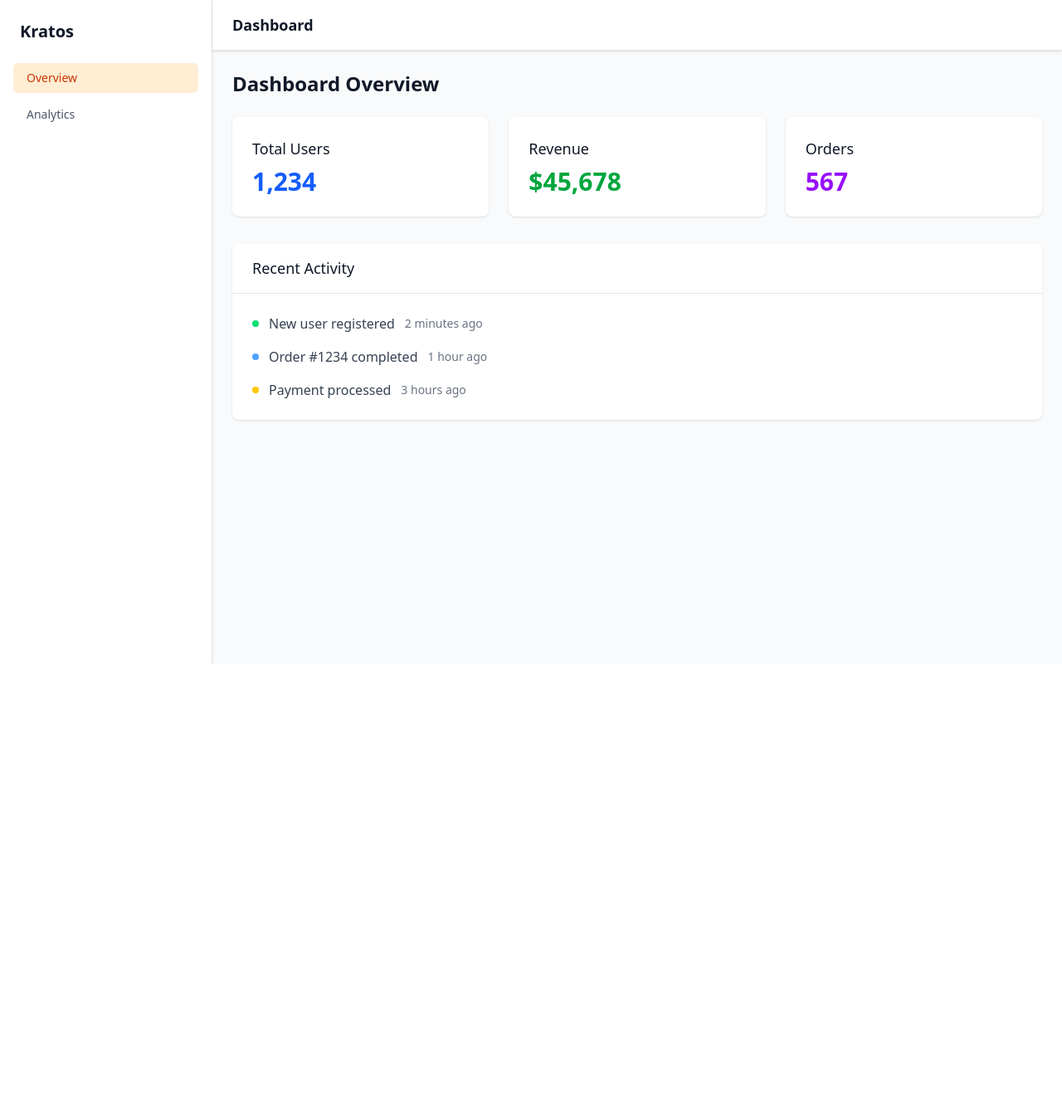
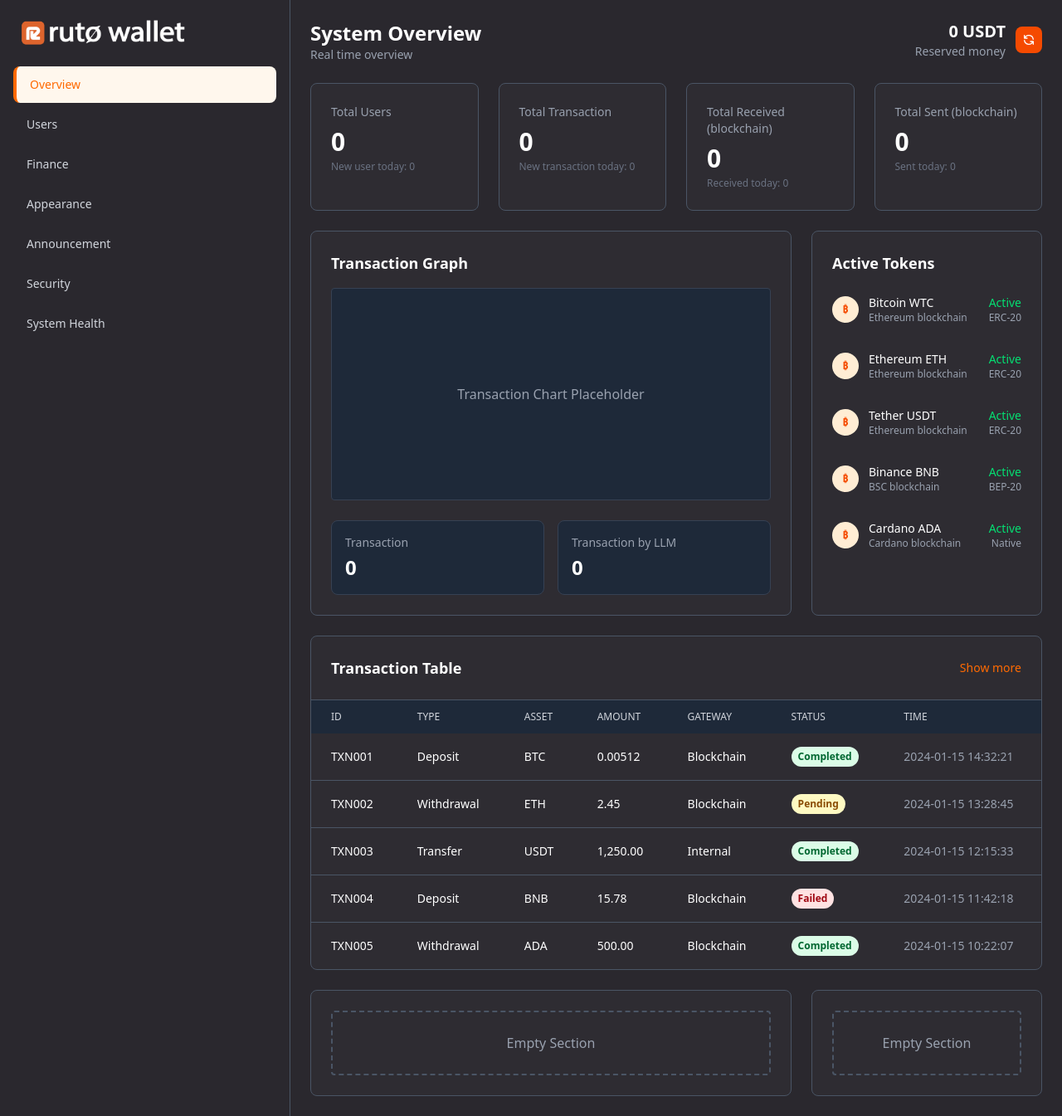
Before and after one commit to RutoAI/kratos, a React (Vite) app: page /dashboard in a window 1280 px wide. Shown: the whole page at 83% size. Before the commit the page ends 800 px from the top, so only its background shows below. Built offline with nearby package versions, Linux system fonts and the light colour scheme.

Commit message:
feat: completed website design

```diff
--- a/index.html
+++ b/index.html
@@ -4,7 +4,12 @@
     <meta charset="UTF-8" />
     <link rel="icon" type="image/svg+xml" href="/vite.svg" />
     <meta name="viewport" content="width=device-width, initial-scale=1.0" />
-    <title>kratos</title>
+    <title>Ruto Wallet</title>
+    <style>
+      body{
+        background-color: #2A282E;
+      }
+    </style>
   </head>
   <body>
     <div id="root"></div>
--- a/src/layouts/DashboardLayout.jsx
+++ b/src/layouts/DashboardLayout.jsx
@@ -5,26 +5,35 @@ const DashboardLayout = () => {
 
   const navigation = [
     { name: 'Overview', href: '/dashboard', current: location.pathname === '/dashboard' },
-    { name: 'Analytics', href: '/dashboard/analytics', current: location.pathname === '/dashboard/analytics' },
+    { name: 'Users', href: '/dashboard/users', current: location.pathname === '/dashboard/users' },
+    { name: 'Finance', href: '/dashboard/finance', current: location.pathname === '/dashboard/finance' },
+    { name: 'Appearance', href: '/dashboard/appearance', current: location.pathname === '/dashboard/appearance' },
+    { name: 'Announcement', href: '/dashboard/announcement', current: location.pathname === '/dashboard/announcement' },
+    { name: 'Security', href: '/dashboard/security', current: location.pathname === '/dashboard/security' },
+    { name: 'System Health', href: '/dashboard/system-health', current: location.pathname === '/dashboard/system-health' },
   ]
 
   return (
-    <div className="min-h-screen bg-gray-50 flex">
+    <div className="min-h-screen flex" style={{ backgroundColor: '#2A282E' }}>
       {/* Sidebar */}
-      <div className="w-64 bg-white shadow-sm border-r border-gray-200">
+      <div className="w-[350px] border-r border-gray-600" style={{ backgroundColor: 'transparent' }}>
         <div className="p-6">
-          <h1 className="text-xl font-semibold text-gray-900">Kratos</h1>
+          <img
+            src="/images/ruto-long.png"
+            alt="Ruto Logo"
+            className="h-8"
+          />
         </div>
 
-        <nav className="px-4 space-y-2">
+        <nav className="px-4 space-y-1">
           {navigation.map((item) => (
             <Link
               key={item.name}
               to={item.href}
-              className={`flex items-center px-4 py-2 text-sm font-medium rounded-md transition-colors ${
+              className={`flex items-center px-4 py-3 text-sm font-medium rounded-lg transition-colors ${
                 item.current
-                  ? 'bg-orange-100 text-orange-700'
-                  : 'text-gray-600 hover:bg-gray-100 hover:text-gray-900'
+                  ? 'text-orange-500 bg-orange-50 bg-opacity-10 border-l-4 border-orange-500'
+                  : 'text-gray-300 hover:text-orange-400 hover:bg-gray-700 hover:bg-opacity-30'
               }`}
             >
               {item.name}
@@ -34,14 +43,8 @@ const DashboardLayout = () => {
       </div>
 
       {/* Main content */}
-      <div className="flex-1 flex flex-col">
-        <header className="bg-white shadow-sm border-b border-gray-200">
-          <div className="px-6 py-4">
-            <h2 className="text-lg font-semibold text-gray-900">Dashboard</h2>
-          </div>
-        </header>
-
-        <main className="flex-1 p-6">
+      <div className="flex-1">
+        <main className="p-6">
           <Outlet />
         </main>
       </div>
--- a/src/pages/dashboard/Overview.jsx
+++ b/src/pages/dashboard/Overview.jsx
@@ -1,46 +1,209 @@
 const Overview = () => {
   return (
+    <div className="space-y-6">
+      {/* Header Section */}
+      <div className="flex justify-between items-start">
         <div>
-      <h1 className="text-2xl font-bold text-gray-900 mb-6">Dashboard Overview</h1>
-
-      <div className="grid grid-cols-1 md:grid-cols-3 gap-6">
-        <div className="bg-white p-6 rounded-lg shadow">
-          <h3 className="text-lg font-medium text-gray-900 mb-2">Total Users</h3>
-          <p className="text-3xl font-bold text-blue-600">1,234</p>
+          <h1 className="text-2xl font-bold text-white">System Overview</h1>
+          <p className="text-gray-400 text-sm">Real time overview</p>
         </div>
-
-        <div className="bg-white p-6 rounded-lg shadow">
-          <h3 className="text-lg font-medium text-gray-900 mb-2">Revenue</h3>
-          <p className="text-3xl font-bold text-green-600">$45,678</p>
+        <div className="flex items-center space-x-3">
+          <div className="text-right">
+            <p className="text-xl font-semibold text-white">0 USDT</p>
+            <p className="text-gray-400 text-sm">Reserved money</p>
           </div>
-
-        <div className="bg-white p-6 rounded-lg shadow">
-          <h3 className="text-lg font-medium text-gray-900 mb-2">Orders</h3>
-          <p className="text-3xl font-bold text-purple-600">567</p>
+          <button className="p-2 bg-orange-600 text-white rounded-lg hover:bg-orange-700 transition-colors">
+            <svg className="w-4 h-4" fill="none" stroke="currentColor" viewBox="0 0 24 24">
+              <path strokeLinecap="round" strokeLinejoin="round" strokeWidth={2} d="M4 4v5h.582m15.356 2A8.001 8.001 0 004.582 9m0 0H9m11 11v-5h-.581m0 0a8.003 8.003 0 01-15.357-2m15.357 2H15" />
+            </svg>
+          </button>
         </div>
       </div>
 
-      <div className="mt-8 bg-white rounded-lg shadow">
-        <div className="px-6 py-4 border-b border-gray-200">
-          <h3 className="text-lg font-medium text-gray-900">Recent Activity</h3>
+      {/* 4 Grid Data Cards */}
+      <div className="grid grid-cols-1 md:grid-cols-2 lg:grid-cols-4 gap-6">
+        <div className="p-6 rounded-lg border border-gray-600 hover:border-gray-500 transition-colors" style={{ backgroundColor: 'rgba(255, 255, 255, 0.02)' }}>
+          <h3 className="text-sm text-gray-400 mb-2">Total Users</h3>
+          <p className="text-3xl font-bold text-white mb-1">0</p>
+          <p className="text-xs text-gray-500">New user today: 0</p>
         </div>
+
+        <div className="p-6 rounded-lg border border-gray-600 hover:border-gray-500 transition-colors" style={{ backgroundColor: 'rgba(255, 255, 255, 0.02)' }}>
+          <h3 className="text-sm text-gray-400 mb-2">Total Transaction</h3>
+          <p className="text-3xl font-bold text-white mb-1">0</p>
+          <p className="text-xs text-gray-500">New transaction today: 0</p>
+        </div>
+
+        <div className="p-6 rounded-lg border border-gray-600 hover:border-gray-500 transition-colors" style={{ backgroundColor: 'rgba(255, 255, 255, 0.02)' }}>
+          <h3 className="text-sm text-gray-400 mb-2">Total Received (blockchain)</h3>
+          <p className="text-3xl font-bold text-white mb-1">0</p>
+          <p className="text-xs text-gray-500">Received today: 0</p>
+        </div>
+
+        <div className="p-6 rounded-lg border border-gray-600 hover:border-gray-500 transition-colors" style={{ backgroundColor: 'rgba(255, 255, 255, 0.02)' }}>
+          <h3 className="text-sm text-gray-400 mb-2">Total Sent (blockchain)</h3>
+          <p className="text-3xl font-bold text-white mb-1">0</p>
+          <p className="text-xs text-gray-500">Sent today: 0</p>
+        </div>
+      </div>
+
+      {/* 8+4 Grid Layout */}
+      <div className="grid grid-cols-12 gap-6">
+        {/* Transaction Graph - 8 columns */}
+        <div className="col-span-8 rounded-lg border border-gray-600" style={{ backgroundColor: 'rgba(255, 255, 255, 0.02)' }}>
           <div className="p-6">
+            <h3 className="text-lg font-semibold text-white mb-4">Transaction Graph</h3>
+            <div className="h-64 bg-gray-800 rounded border border-gray-700 flex items-center justify-center">
+              <span className="text-gray-400">Transaction Chart Placeholder</span>
+            </div>
+          </div>
+
+          {/* Bottom 2 cards in 4+4 layout */}
+          <div className="grid grid-cols-2 gap-4 p-6 pt-0">
+            <div className="bg-gray-800 p-4 rounded-lg border border-gray-700">
+              <h4 className="text-sm text-gray-400 mb-1">Transaction</h4>
+              <p className="text-2xl font-bold text-white">0</p>
+            </div>
+            <div className="bg-gray-800 p-4 rounded-lg border border-gray-700">
+              <h4 className="text-sm text-gray-400 mb-1">Transaction by LLM</h4>
+              <p className="text-2xl font-bold text-white">0</p>
+            </div>
+          </div>
+        </div>
+
+        {/* Active Tokens - 4 columns */}
+        <div className="col-span-4 rounded-lg border border-gray-600 p-6" style={{ backgroundColor: 'rgba(255, 255, 255, 0.02)' }}>
+          <h3 className="text-lg font-semibold text-white mb-4">Active Tokens</h3>
           <div className="space-y-4">
+            {[
+              { name: 'Bitcoin WTC', network: 'Ethereum blockchain', status: 'Active', type: 'ERC-20' },
+              { name: 'Ethereum ETH', network: 'Ethereum blockchain', status: 'Active', type: 'ERC-20' },
+              { name: 'Tether USDT', network: 'Ethereum blockchain', status: 'Active', type: 'ERC-20' },
+              { name: 'Binance BNB', network: 'BSC blockchain', status: 'Active', type: 'BEP-20' },
+              { name: 'Cardano ADA', network: 'Cardano blockchain', status: 'Active', type: 'Native' },
+            ].map((token, index) => (
+              <div key={index} className="flex justify-between items-center py-2">
                 <div className="flex items-center space-x-3">
-              <div className="w-2 h-2 bg-green-400 rounded-full"></div>
-              <span className="text-gray-700">New user registered</span>
-              <span className="text-gray-500 text-sm">2 minutes ago</span>
+                  <div className="w-8 h-8 bg-orange-100 rounded-full flex items-center justify-center">
+                    <span className="text-orange-600 font-bold text-xs">₿</span>
                   </div>
-            <div className="flex items-center space-x-3">
-              <div className="w-2 h-2 bg-blue-400 rounded-full"></div>
-              <span className="text-gray-700">Order #1234 completed</span>
-              <span className="text-gray-500 text-sm">1 hour ago</span>
+                  <div>
+                    <p className="text-sm font-medium text-white">{token.name}</p>
+                    <p className="text-xs text-gray-400">{token.network}</p>
                   </div>
-            <div className="flex items-center space-x-3">
-              <div className="w-2 h-2 bg-yellow-400 rounded-full"></div>
-              <span className="text-gray-700">Payment processed</span>
-              <span className="text-gray-500 text-sm">3 hours ago</span>
                 </div>
+                <div className="text-right">
+                  <p className="text-sm font-medium text-green-400">{token.status}</p>
+                  <p className="text-xs text-gray-400">{token.type}</p>
+                </div>
+              </div>
+            ))}
+          </div>
+        </div>
+      </div>
+
+      {/* Transaction Table */}
+      <div className="rounded-lg border border-gray-600" style={{ backgroundColor: 'rgba(255, 255, 255, 0.02)' }}>
+        <div className="flex justify-between items-center p-6 border-b border-gray-600">
+          <h3 className="text-lg font-semibold text-white">Transaction Table</h3>
+          <button className="text-orange-500 hover:text-orange-400 text-sm font-medium">
+            Show more
+          </button>
+        </div>
+        <div className="overflow-x-auto">
+          <table className="w-full">
+            <thead className="bg-gray-800">
+              <tr>
+                <th className="px-6 py-3 text-left text-xs font-medium text-gray-300 uppercase">ID</th>
+                <th className="px-6 py-3 text-left text-xs font-medium text-gray-300 uppercase">Type</th>
+                <th className="px-6 py-3 text-left text-xs font-medium text-gray-300 uppercase">Asset</th>
+                <th className="px-6 py-3 text-left text-xs font-medium text-gray-300 uppercase">Amount</th>
+                <th className="px-6 py-3 text-left text-xs font-medium text-gray-300 uppercase">Gateway</th>
+                <th className="px-6 py-3 text-left text-xs font-medium text-gray-300 uppercase">Status</th>
+                <th className="px-6 py-3 text-left text-xs font-medium text-gray-300 uppercase">Time</th>
+              </tr>
+            </thead>
+            <tbody className="divide-y divide-gray-600">
+              {[
+                {
+                  id: 'TXN001',
+                  type: 'Deposit',
+                  asset: 'BTC',
+                  amount: '0.00512',
+                  gateway: 'Blockchain',
+                  status: 'Completed',
+                  time: '2024-01-15 14:32:21'
+                },
+                {
+                  id: 'TXN002',
+                  type: 'Withdrawal',
+                  asset: 'ETH',
+                  amount: '2.45',
+                  gateway: 'Blockchain',
+                  status: 'Pending',
+                  time: '2024-01-15 13:28:45'
+                },
+                {
+                  id: 'TXN003',
+                  type: 'Transfer',
+                  asset: 'USDT',
+                  amount: '1,250.00',
+                  gateway: 'Internal',
+                  status: 'Completed',
+                  time: '2024-01-15 12:15:33'
+                },
+                {
+                  id: 'TXN004',
+                  type: 'Deposit',
+                  asset: 'BNB',
+                  amount: '15.78',
+                  gateway: 'Blockchain',
+                  status: 'Failed',
+                  time: '2024-01-15 11:42:18'
+                },
+                {
+                  id: 'TXN005',
+                  type: 'Withdrawal',
+                  asset: 'ADA',
+                  amount: '500.00',
+                  gateway: 'Blockchain',
+                  status: 'Completed',
+                  time: '2024-01-15 10:22:07'
+                }
+              ].map((transaction, index) => (
+                <tr key={index} className="hover:bg-gray-800">
+                  <td className="px-6 py-4 text-sm text-white">{transaction.id}</td>
+                  <td className="px-6 py-4 text-sm text-white">{transaction.type}</td>
+                  <td className="px-6 py-4 text-sm font-medium text-white">{transaction.asset}</td>
+                  <td className="px-6 py-4 text-sm text-white">{transaction.amount}</td>
+                  <td className="px-6 py-4 text-sm text-white">{transaction.gateway}</td>
+                  <td className="px-6 py-4 text-sm">
+                    <span className={`inline-flex px-2 py-1 text-xs font-semibold rounded-full ${
+                      transaction.status === 'Completed' ? 'bg-green-100 text-green-800' :
+                      transaction.status === 'Pending' ? 'bg-yellow-100 text-yellow-800' :
+                      'bg-red-100 text-red-800'
+                    }`}>
+                      {transaction.status}
+                    </span>
+                  </td>
+                  <td className="px-6 py-4 text-sm text-gray-400">{transaction.time}</td>
+                </tr>
+              ))}
+            </tbody>
+          </table>
+        </div>
+      </div>
+
+      {/* Final Empty 8+4 Grid Layout */}
+      <div className="grid grid-cols-12 gap-6">
+        <div className="col-span-8 rounded-lg border border-gray-600 p-6 h-32" style={{ backgroundColor: 'rgba(255, 255, 255, 0.02)' }}>
+          <div className="h-full rounded border-2 border-dashed border-gray-600 flex items-center justify-center">
+            <span className="text-gray-400">Empty Section</span>
+          </div>
+        </div>
+        <div className="col-span-4 rounded-lg border border-gray-600 p-6 h-32" style={{ backgroundColor: 'rgba(255, 255, 255, 0.02)' }}>
+          <div className="h-full rounded border-2 border-dashed border-gray-600 flex items-center justify-center">
+            <span className="text-gray-400">Empty Section</span>
           </div>
         </div>
       </div>
--- a/src/routes/index.jsx
+++ b/src/routes/index.jsx
@@ -2,7 +2,6 @@ import { Routes, Route, Navigate } from 'react-router-dom'
 import AuthLayout from '../layouts/AuthLayout'
 import DashboardLayout from '../layouts/DashboardLayout'
 import Login from '../pages/auth/Login'
-import Signup from '../pages/auth/Signup'
 import Overview from '../pages/dashboard/Overview'
 
 const AppRoutes = () => {
@@ -15,11 +14,6 @@ const AppRoutes = () => {
         </AuthLayout>
       } />
 
-      <Route path="/signup" element={
-        <AuthLayout>
-          <Signup />
-        </AuthLayout>
-      } />
 
       {/* Dashboard Routes */}
       <Route path="/dashboard" element={<DashboardLayout />}>
--- a/vite.config.js
+++ b/vite.config.js
@@ -5,4 +5,7 @@ import tailwindcss from '@tailwindcss/vite'
 // https://vite.dev/config/
 export default defineConfig({
   plugins: [react(), tailwindcss()],
+  server: {
+    allowedHosts: ['hq.rutowallet.com']
+  }
 })
```
Lines whose indentation alone changed are shown as unchanged.
